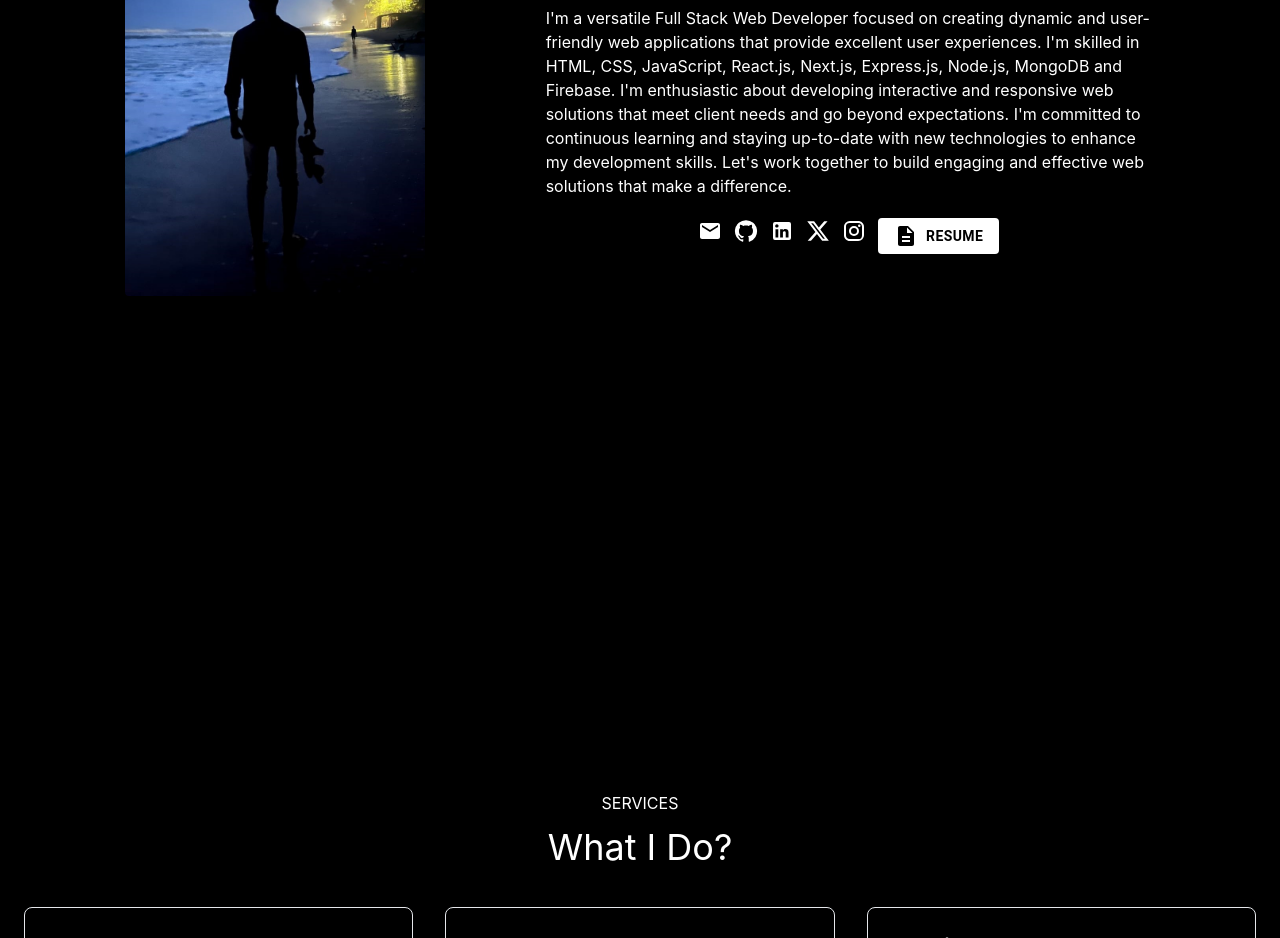
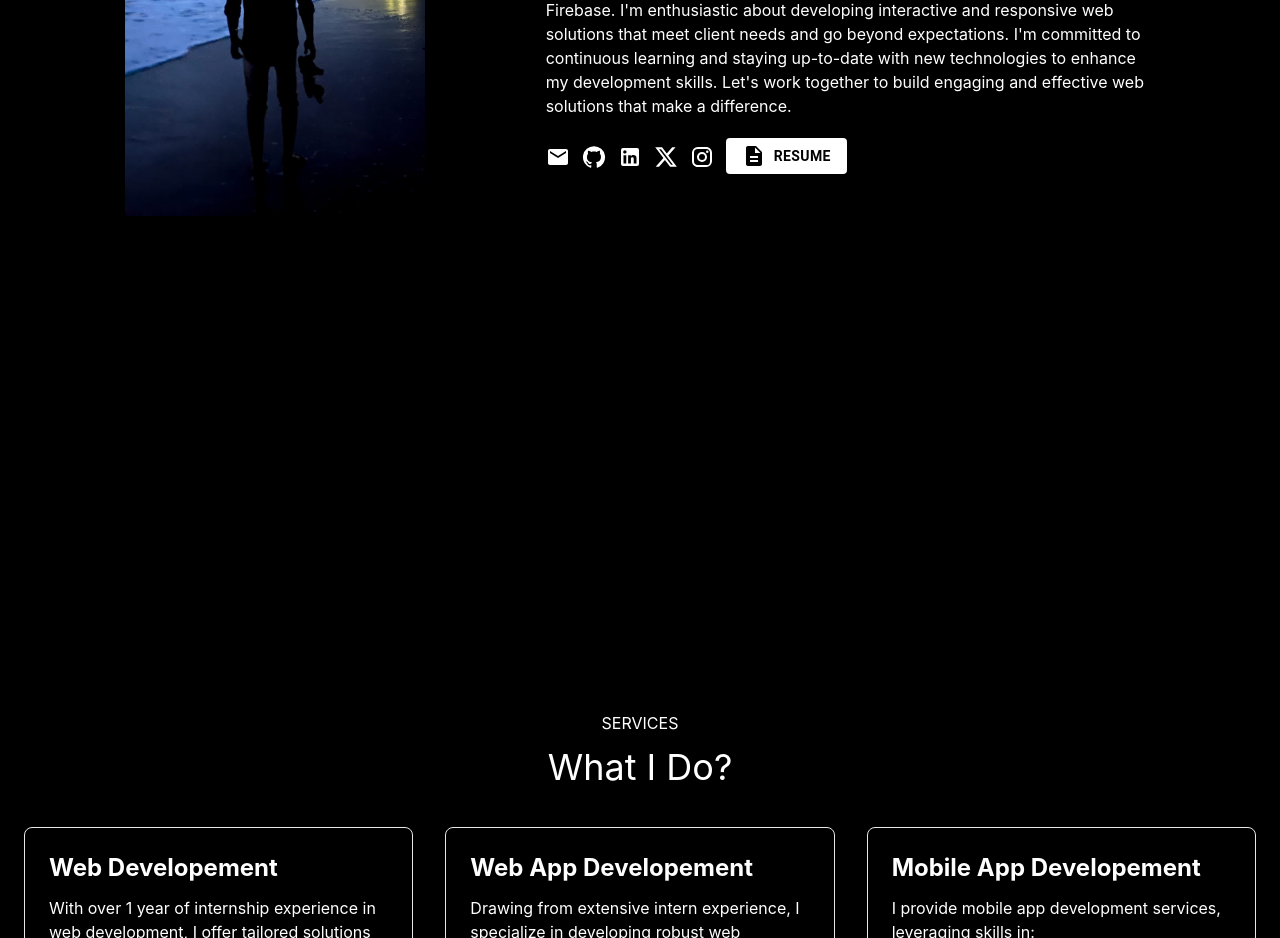
Before and after one commit to Vaseekaran-S/vaseekaran_portfolio, a React (Create React App) app: page / in a window 1280 px wide. Shown: the part 1300-2238 px from the top of the page. Built offline with nearby package versions, Linux system fonts and the light colour scheme.

Commit message:
ui: projects page

```diff
--- a/src/components/cards/ProjectsCard/index.tsx
+++ b/src/components/cards/ProjectsCard/index.tsx
@@ -26,7 +26,7 @@ export default function ProjectCard({ title, link, url, category, github, techSt
                 <img src={image} alt={title} className="rounded-lg mb-2 w-full h-full object-contain duration-300 group-hover:scale-110 cursor-pointer" />
             </div>
             <h5 className="text-2xl mt-3 font-bold cursor-pointer tranform duration-300 group-hover:underline">
-                <Link to={link || github} target="_blank">{title}</Link>
+                <Link to={url}>{title}</Link>
             </h5>
             <h6 className="pb-2">{category}</h6>
             <span className="text-sm">
--- a/src/index.css
+++ b/src/index.css
@@ -13,6 +13,7 @@ body {
     sans-serif;
   -webkit-font-smoothing: antialiased;
   -moz-osx-font-smoothing: grayscale;
+  color: white;
 }
 
 code {
--- a/src/layout/index.tsx
+++ b/src/layout/index.tsx
@@ -8,9 +8,7 @@ export const Layout = ({ children }: { children: ReactElement }) => {
         <div className="bg-black">
             <Container maxWidth="xl">
                 <NavBar />
-                <div className="pt-20">
-                    {children}
-                </div>
+                {children}
                 <Footer />
             </Container>
         </div>
--- a/src/pages/index.tsx
+++ b/src/pages/index.tsx
@@ -111,7 +111,7 @@ export const Home = () => {
                                     I'm committed to continuous learning and staying up-to-date with new technologies to enhance my development skills.
                                     Let's work together to build engaging and effective web solutions that make a difference.
                                 </p>
-                                <div className='gap-3 mt-5 flex-center lg:items-start'>
+                                <div className='gap-3 mt-5 flex-center lg:justify-start'>
                                     {socilaLinks.map(({ title, link, icon }: SocilaLinks) => (
                                         <Link key={link} to={link} title={title} target='_blank' className='hover:scale-125'>
                                             {icon}
--- a/src/pages/projects/index.tsx
+++ b/src/pages/projects/index.tsx
@@ -4,7 +4,7 @@ import projects from '../../data/projects.json'
 
 function Projects() {
   return (
-    <div className="text-white">
+    <>
       <Section id='projects' title='My Projects' subTitle='Projects'>
         <div className="grid grid-cols-12 mt-10 gap-5 justify-center" >
           {projects.map((project) => (
@@ -14,7 +14,7 @@ function Projects() {
           ))}
         </div>
       </Section>
-    </div>
+    </>
   )
 }
 
```
Also changed, not shown: public/images/projects/space-y.png.
